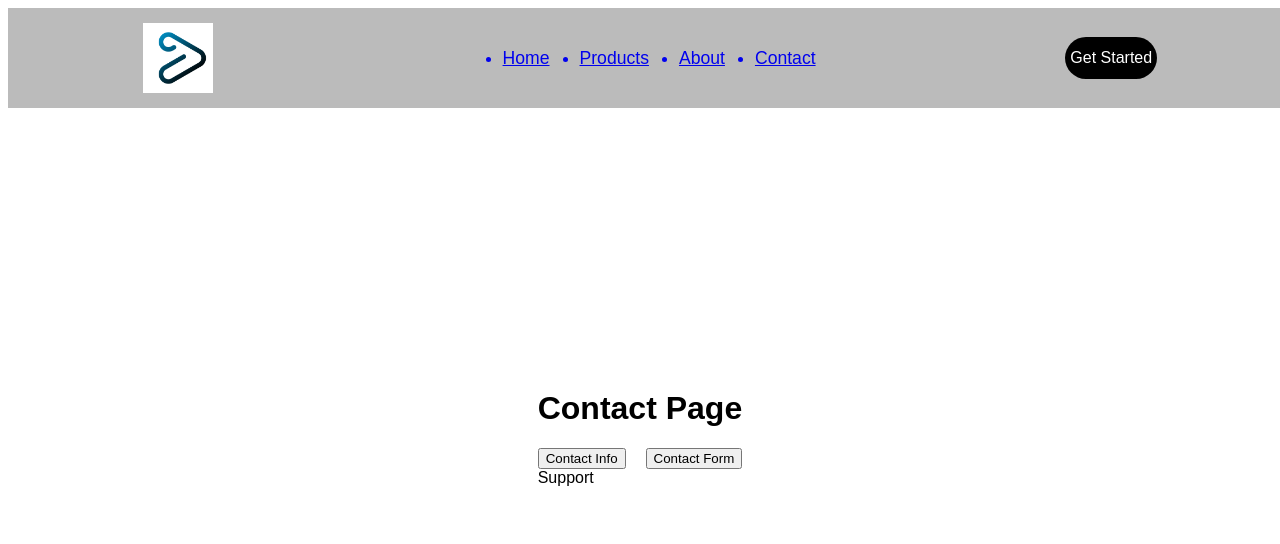
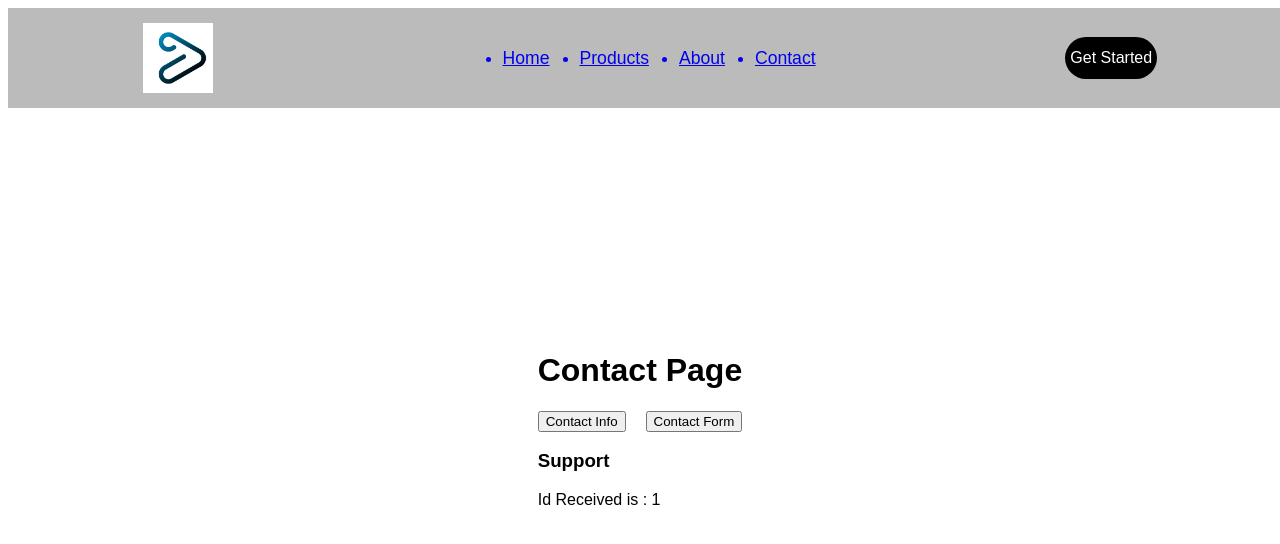
Before and after one commit to muazimmaqbool/Reactjs-with-Me, a React (Create React App) app: page /contact/1 in a window 1280 px wide. Shown: the top 544 px of the page. Built offline with nearby package versions, Linux system fonts and the light colour scheme.

Commit message:
Passing and fetching route paramter

```diff
--- a/src/React Router/Main.jsx
+++ b/src/React Router/Main.jsx
@@ -52,7 +52,7 @@ const Main = () => {
       <Route path="contact" element={<ContactLayout />}>
         <Route path="info" element={<Info/>}/>
         <Route path="form" element={<Form/>}/>
-        {/* passing route parameters */}
+        {/* passing route parameters, this id is basically a paramters, */}
         <Route path=":id" element={<Support />} />
       </Route>
       {/*This will be shown when no path matches */}
@@ -118,6 +118,10 @@ const Main = () => {
     In short these are tha values that are passed to the page url
     They can used to change the content of the page based on the value passed.
     ->You can access these parameters using the useParams hook.
+    Examle: <Route path=":id" element={<Support />} />
+    now in the url if i type: http://localhost:3000/contact/123 or /abc .. it will render Support component.
+   this /123 or /abc is the route parameter, and you can access it in the Support component using useParams hook.
+    ->You can also pass multiple parameters in the same route, like /products/:id/:category
 */
 
 export default Main;
--- a/src/React Router/Pages/Support.jsx
+++ b/src/React Router/Pages/Support.jsx
@@ -1,8 +1,14 @@
 import React from 'react'
+import { useParams } from 'react-router-dom'
 
 const Support = () => {
+    const {id}=useParams();
+    //console.log(id)
   return (
-    <div>Support</div>
+    <div>
+        <h3>Support</h3>
+        <p>Id Received is : {id}</p>
+    </div>
   )
 }
 
```
